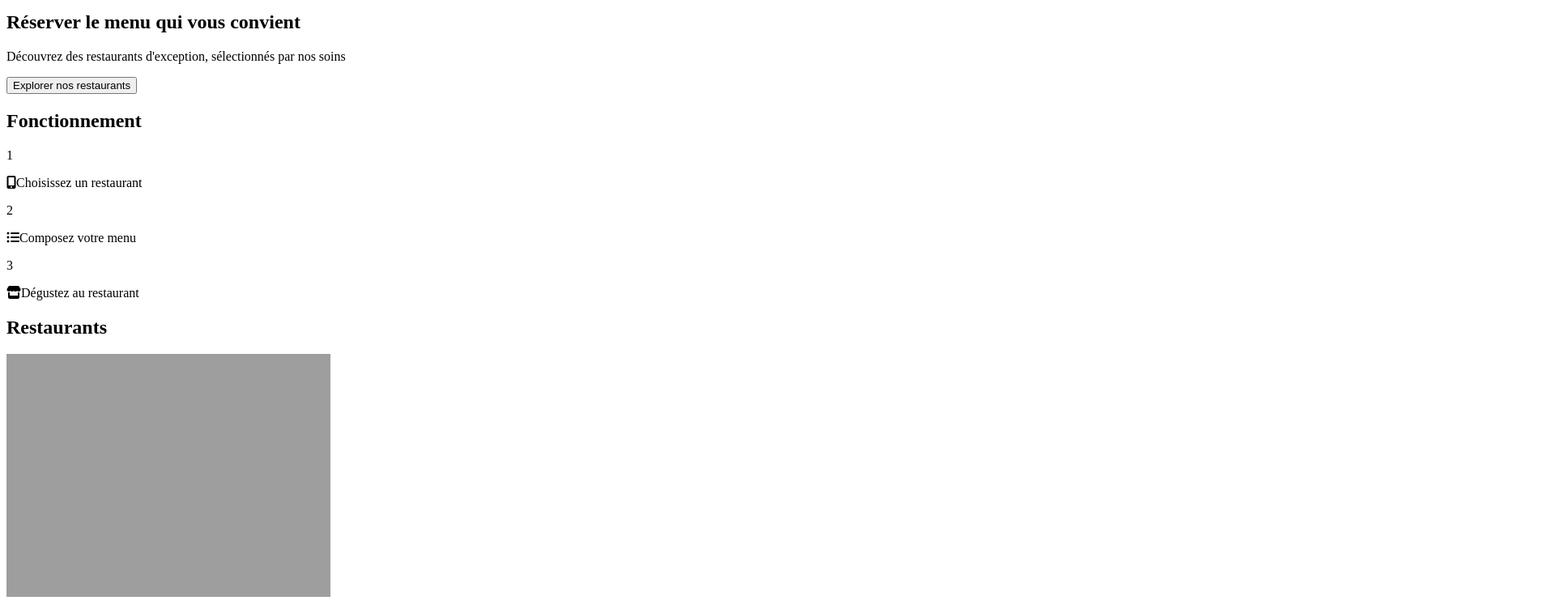
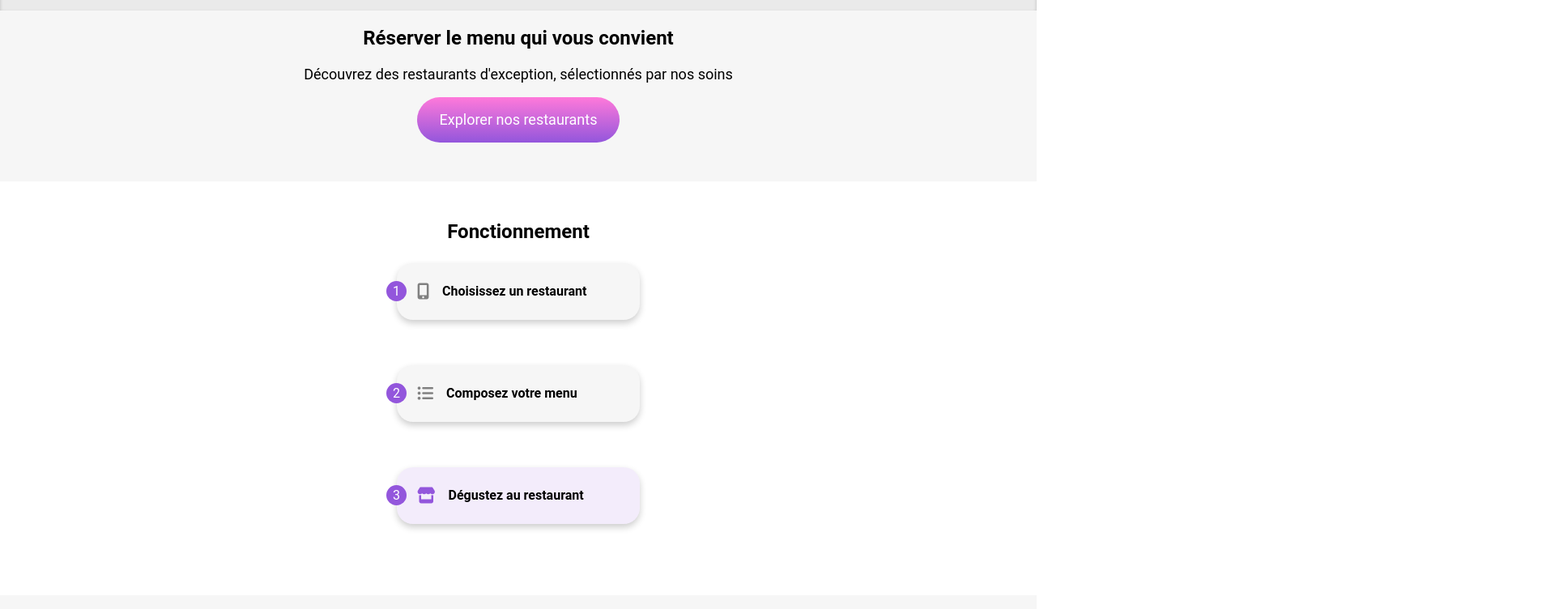
Before and after one commit to zoulfai/FaisoilAhamadamadi_3_07052021, a plain HTML site: page index.html in a window 1280 px wide. Shown: the part 104-856 px from the top of the page at 81% size, 1920 px wide, since content can reach past the window. Drawn offline with Linux system fonts and the light colour scheme; the site is published under a folder, as on GitHub Pages, so addresses that start at the root find nothing; a web font is replaced by a local one.

Commit message:
correction bug html

```diff
--- a/index.html
+++ b/index.html
@@ -4,7 +4,7 @@
 	<title>Ohmyfood</title>
 	<meta charset="UTF-8">
 	<meta content="wclassth=device-wclassth, initial-scale=1.0" name="viewport">
-	<link href="/style/style.css" rel="stylesheet" type="text/css">
+	<link href="style/style.css" rel="stylesheet" type="text/css">
 	<link href="https://fonts.gstatic.com" rel="preconnect">
 	<link href="https://fonts.googleapis.com/css2?family=Shrikhand&display=swap" rel="stylesheet">
 	<link href="https://fonts.googleapis.com/css2?family=Raleway:wght@400;800&display=swap" rel="stylesheet">
```
